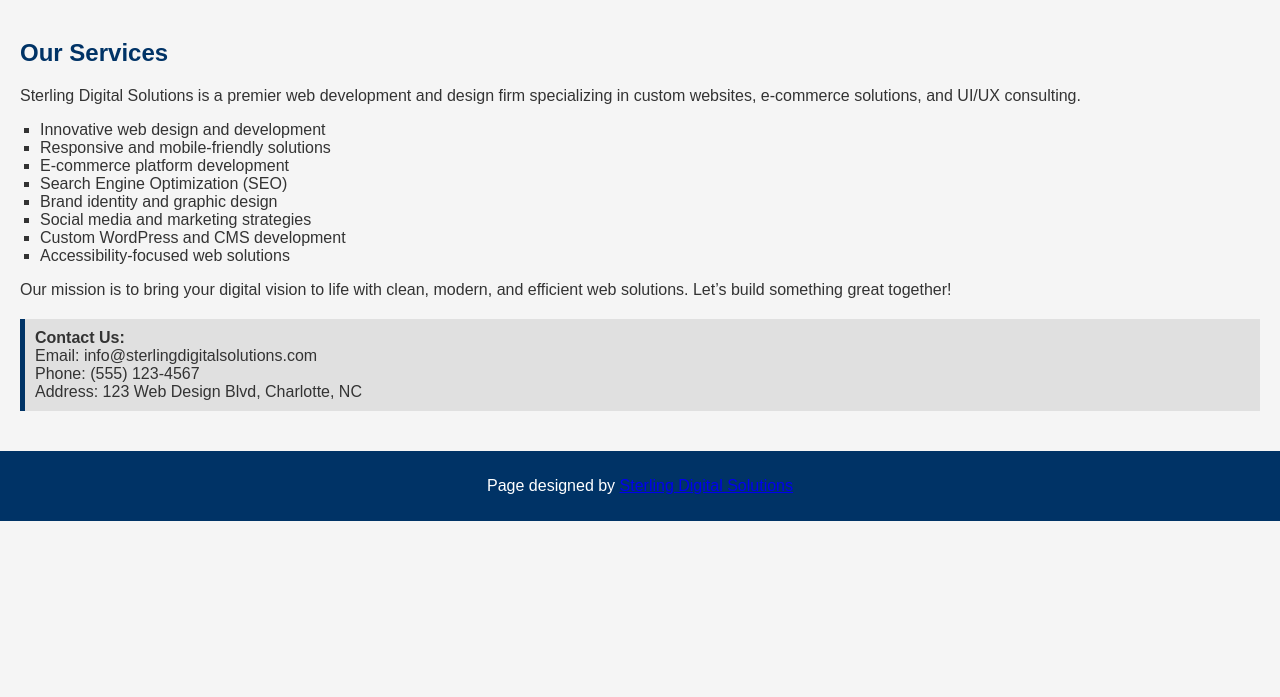
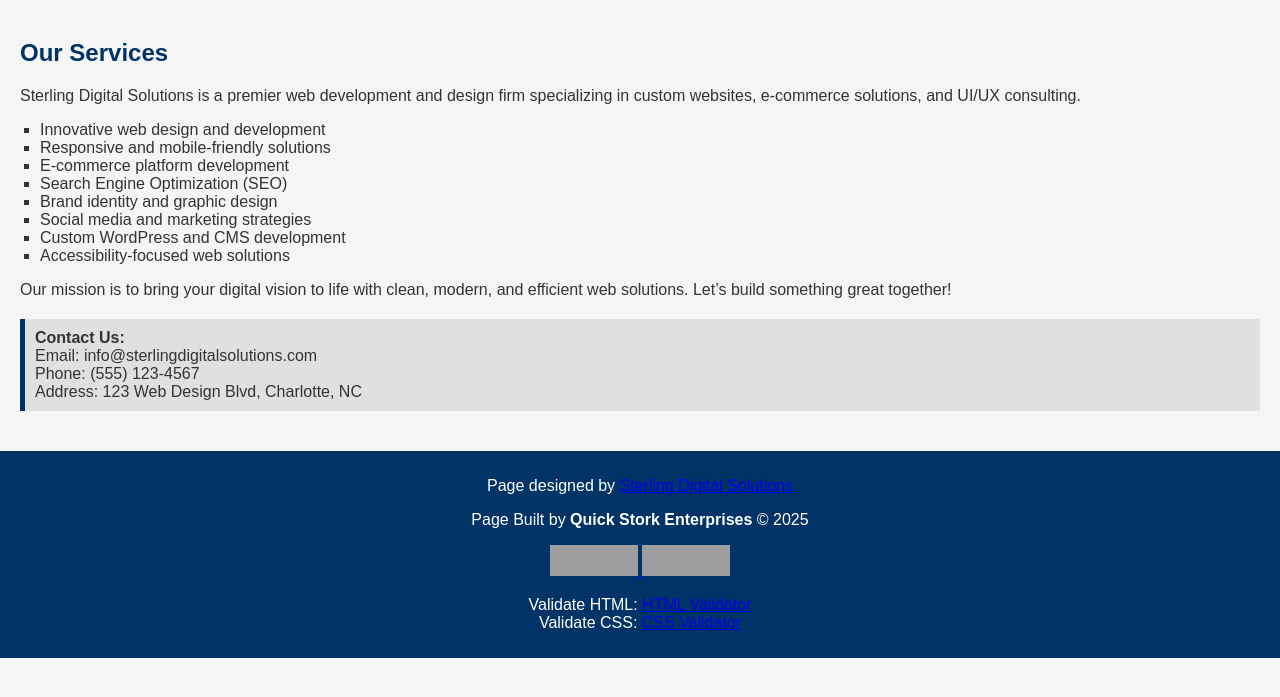
Before and after one commit to qsterling21/sterlingdigitalsolutions, a plain HTML site: page index.html in a window 1280 px wide. Shown: the part 69-766 px from the top of the page. Drawn offline with Linux system fonts and the light colour scheme; grey boxes are pictures that could not be loaded.

Commit message:
Update index.html

```diff
--- a/index.html
+++ b/index.html
@@ -56,7 +56,7 @@
 </head>
 <body>
     <header>
-        <img src="logo.png" alt="Sterling Digital Solutions Logo">
+        <img src="../quantum_videogames_superstore/images/quantum_store_logo.jpg" alt="Sterling Digital Solutions Logo">
         <h1>Sterling Digital Solutions</h1>
     </header>
 
@@ -87,6 +87,23 @@
 
     <footer>
         <p>Page designed by <a href="sterlingdigitalsolutions.com/">Sterling Digital Solutions</a></p>
+
+        Page Built by <strong>Quick Stork Enterprises</strong> © 2025
+
+        <!-- W3C Validator Badges -->
+    <p>
+        <a href="https://validator.w3.org/check?uri=referer" target="_blank">
+            <img src="https://www.w3.org/Icons/valid-html401" alt="Valid HTML" height="31" width="88">
+        </a>
+        <a href="https://jigsaw.w3.org/css-validator/check/referer" target="_blank">
+            <img src="https://jigsaw.w3.org/css-validator/images/vcss-blue" alt="Valid CSS!" height="31" width="88">
+        </a>
+    </p>
+        <p>
+            Validate HTML: <a href="https://validator.w3.org/" target="_blank">HTML Validator</a><br>
+            Validate CSS: <a href="https://jigsaw.w3.org/css-validator/" target="_blank">CSS Validator</a>
+        </p>
+    </footer>
     </footer>
 
 </body>
```
